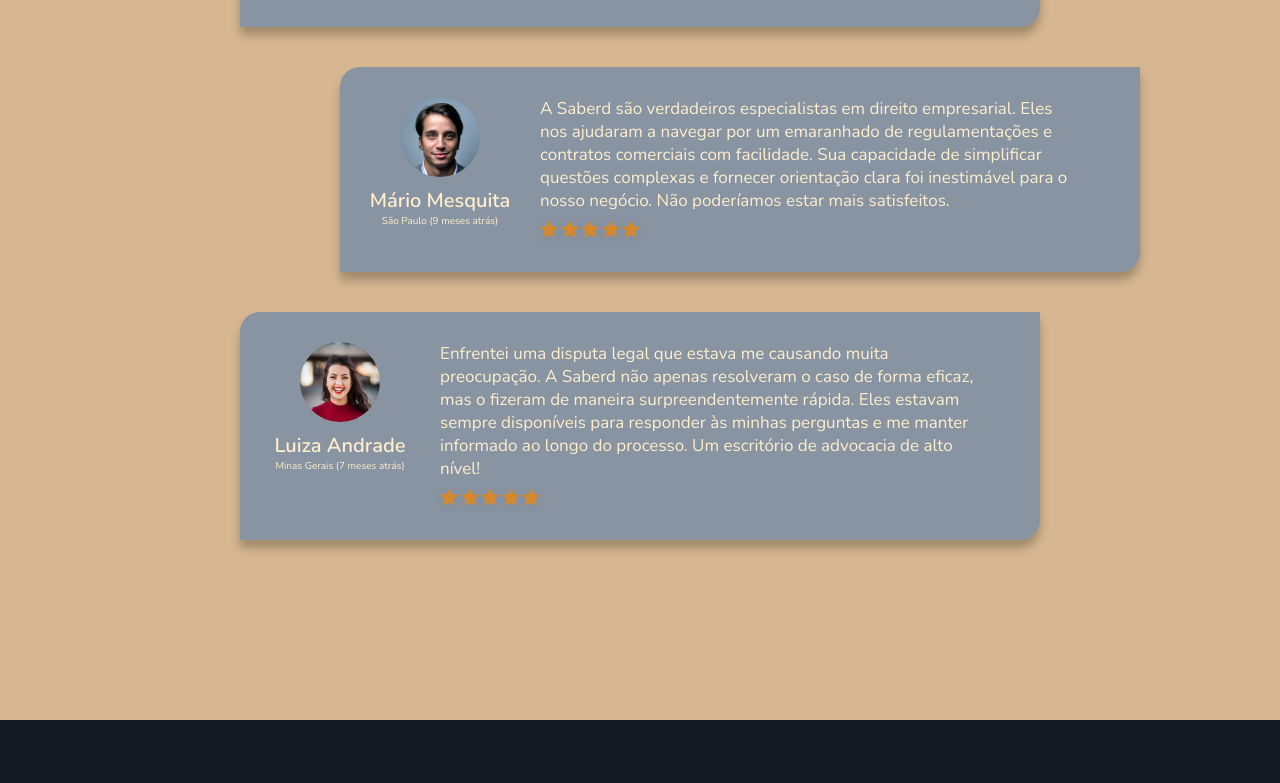
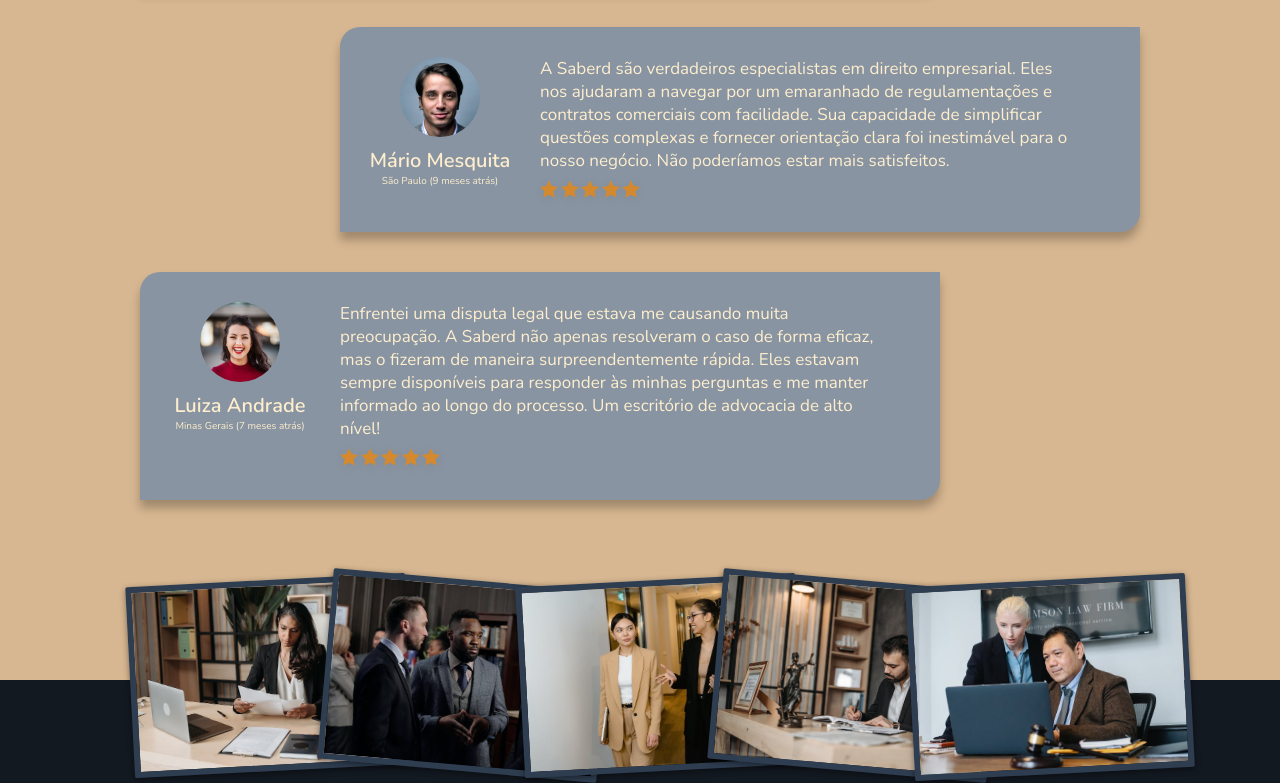
Before and after one commit to Gustavonn07/GTI-Trainee-01, a plain HTML site: page index.html in a window 1280 px wide. Shown: the part 2904-3687 px from the top of the page. Before the commit the page ends 3624 px from the top, so only its background shows below. Drawn offline with nearby package versions, Linux system fonts and the light colour scheme; a web font is replaced by a local one.

Commit message:
add: add galeria

```diff
--- a/index.html
+++ b/index.html
@@ -287,6 +287,14 @@
                 </div>
             </div>
         </section>
+
+        <section class="galeria">
+            <img src="public/images/Gal3.jpg" alt="" class="galeria__imagem">
+            <img src="public/images/Gal1.jpg" alt="" class="galeria__imagem">
+            <img src="public/images/Gal2.jpg" alt="" class="galeria__imagem">
+            <img src="public/images/Gal4.jpg" alt="" class="galeria__imagem">
+            <img src="public/images/Gal5.jpg" alt="" class="galeria__imagem">
+        </section>
     </main>
 </body>
 </html>
--- a/style.css
+++ b/style.css
@@ -378,7 +378,7 @@ html {
 
 .avaliacoes {
     background-color: var(--secondary-bege-light-1);
-    padding-top: 10rem;
+    padding-top: 6rem;
     display: flex;
     flex-direction: column;
     align-items: center;
@@ -463,6 +463,10 @@ html {
     margin-left: 20rem;
 }
 
+.avaliacoes__avaliacao:not(:nth-child(odd)) {
+    margin-right: 20rem;
+}
+
 .avaliacoes__perfil {
     position: relative;
 }
@@ -508,3 +512,71 @@ html {
     transition: all .2s;
     filter: drop-shadow(0 .2rem .5rem var(--sombra-1));
 }
+
+.galeria {
+    position: relative;
+    display: flex;
+    justify-content: center;
+    width: 130rem;
+    margin: 0 auto;
+}
+
+.galeria__imagem {
+    width: 28rem;
+    position: absolute;
+    border: .6rem solid var(--primary-blue-dark-1);
+    border-radius: .2rem;
+    box-shadow: 0 .2rem .6rem var(--sombra-7);
+    top: -10rem;
+    transition: all .2s;
+}
+
+.galeria__imagem:nth-child(odd):hover{
+    transform: scale(1.05) rotate(-3deg);
+    box-shadow: var(--sombra-9);
+    z-index: 10;
+}
+
+.galeria__imagem:nth-child(even):hover{
+    transform: scale(1.05) rotate(5deg);
+    box-shadow: var(--sombra-9);
+    z-index: 10;
+}
+
+.galeria__imagem:hover ~ .galeria__imagem:nth-child(even):not(:hover) {
+    transform: scale(.95) rotate(5deg);
+}
+
+.galeria__imagem:hover ~ .galeria__imagem:nth-child(odd):not(:hover) {
+    transform: scale(.95) rotate(-3deg);
+}
+
+.galeria__imagem:nth-child(1) {
+    z-index: 1;
+    left: 10%;
+    transform: rotate(-3deg);
+}
+
+.galeria__imagem:nth-child(2) {
+    z-index: 2;
+    left: 25%;
+    transform: rotate(5deg);
+}
+
+.galeria__imagem:nth-child(3) {
+    z-index: 3;
+    left: 40%;
+    transform: rotate(-3deg);
+}
+
+.galeria__imagem:nth-child(4) {
+    z-index: 4;
+    left: 55%;
+    transform: rotate(5deg);
+}
+
+.galeria__imagem:nth-child(5) {
+    z-index: 5;
+    left: 70%;
+    transform: rotate(-3deg);
+}
```
Also changed, not shown: public/images/Gal1.jpg (added), public/images/Gal2.jpg (added), public/images/Gal3.jpg (added), public/images/Gal4.jpg (added), public/images/Gal5.jpg (added).
